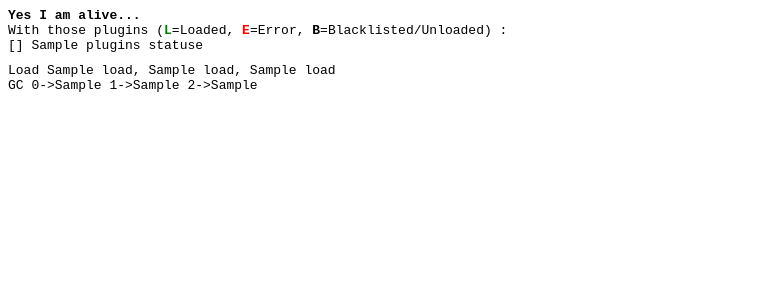
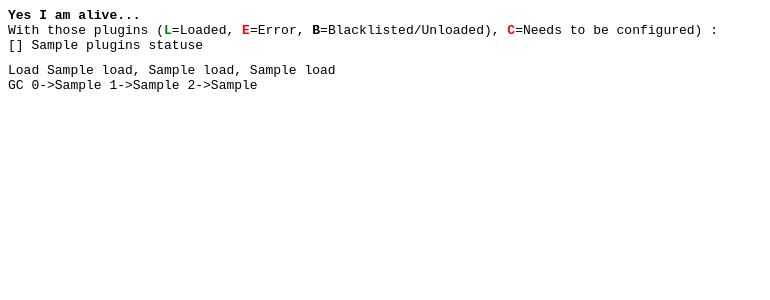
Before and after one commit to errbotio/errbot, a Python web app: template errbot/templates/status.html in a window 1280 px wide. Shown: the top 300 px of the page, without its empty margins (0-770 px from the left). Run offline with Jinja, Linux system fonts and the light colour scheme; the template is opened without the code that fills it: most values are stand-ins (such as "Sample title", 1, 10 or a date in 2020).

Commit message:
Improved the status by showing the non configured plugins

```diff
--- a/errbot/errBot.py
+++ b/errbot/errBot.py
@@ -194,6 +194,8 @@ class ErrBot(JabberBot):
                 plugins_statuses.append(('B', name))
             elif name in all_loaded:
                 plugins_statuses.append(('L', name))
+            elif get_plugin_obj_by_name(name).get_configuration_template() and not self.get_plugin_configuration(name):
+                plugins_statuses.append(('C', name))
             else:
                 plugins_statuses.append(('E', name))
 
--- a/errbot/templates/status.html
+++ b/errbot/templates/status.html
@@ -1,11 +1,11 @@
 {% extends "base.html" %}
 {% macro status(name) -%}
-   {% if name == 'L' %}<span style='font-weight:bold; color:green'>L</span>{% elif name == 'E' %}<span style='font-weight:bold; color:red'>E</span>{% elif name == 'B' %}<span style='font-weight:bold'>B</span>{% endif %}
+   {% if name == 'L' %}<span style='font-weight:bold; color:green'>L</span>{% elif name == 'E' %}<span style='font-weight:bold; color:red'>E</span>{% elif name == 'C' %}<span style='font-weight:bold; color:red'>C</span>{% elif name == 'B' %}<span style='font-weight:bold'>B</span>{% endif %}
 {%- endmacro %}
 {% block body %}
 <div style="font-family: monospace">
 <p style='margin-top: 0; margin-bottom: 0; font-weight:bold'>Yes I am alive... </p>
-<p style='margin-top: 0; margin-bottom: 0;'>With those plugins ({{status('L')}}=Loaded, {{status('E')}}=Error, {{status('B')}}=Blacklisted/Unloaded) :</p>
+<p style='margin-top: 0; margin-bottom: 0;'>With those plugins ({{status('L')}}=Loaded, {{status('E')}}=Error, {{status('B')}}=Blacklisted/Unloaded), {{status('C')}}=Needs to be configured) :</p>
 {% for state, name in plugins_statuses %}
     <p style='margin-top: 0; margin-bottom: 0;'>[{{status(state)}}] {{ name }}</p>
 {% endfor %}
```
